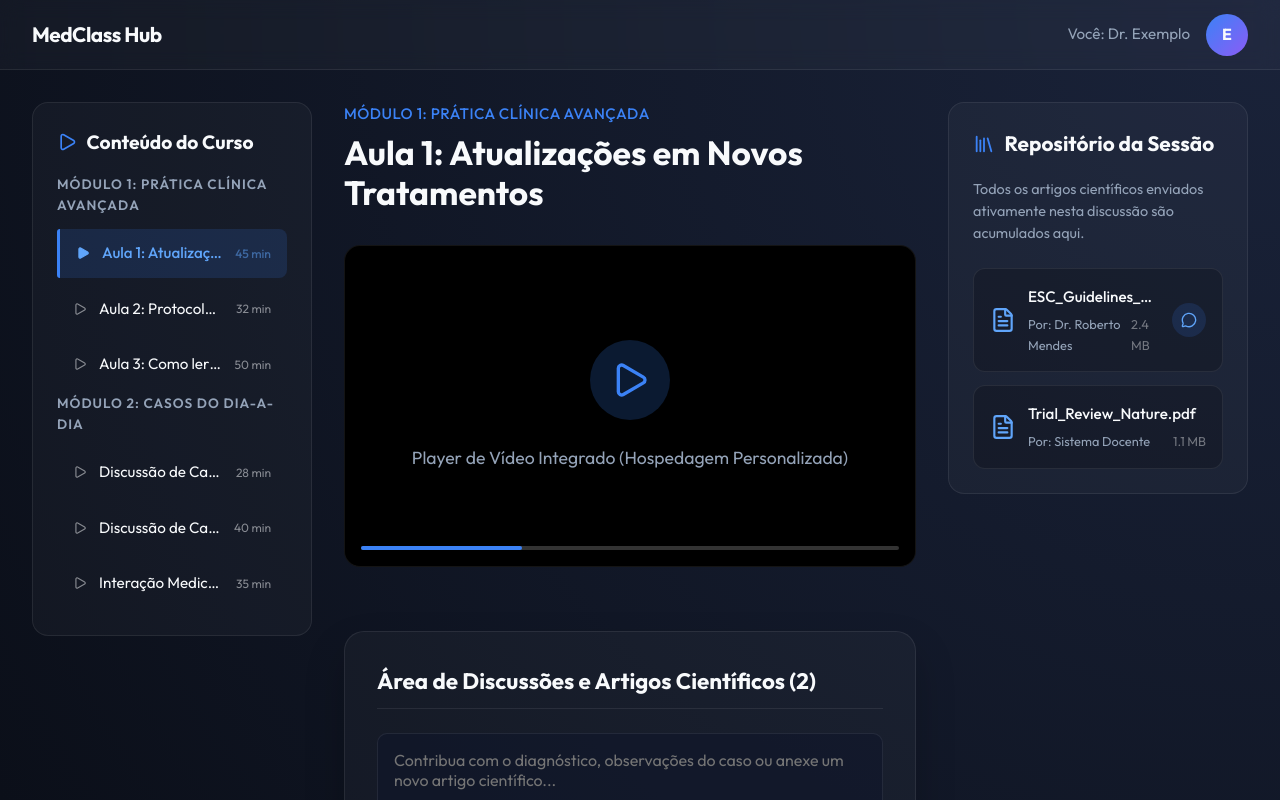
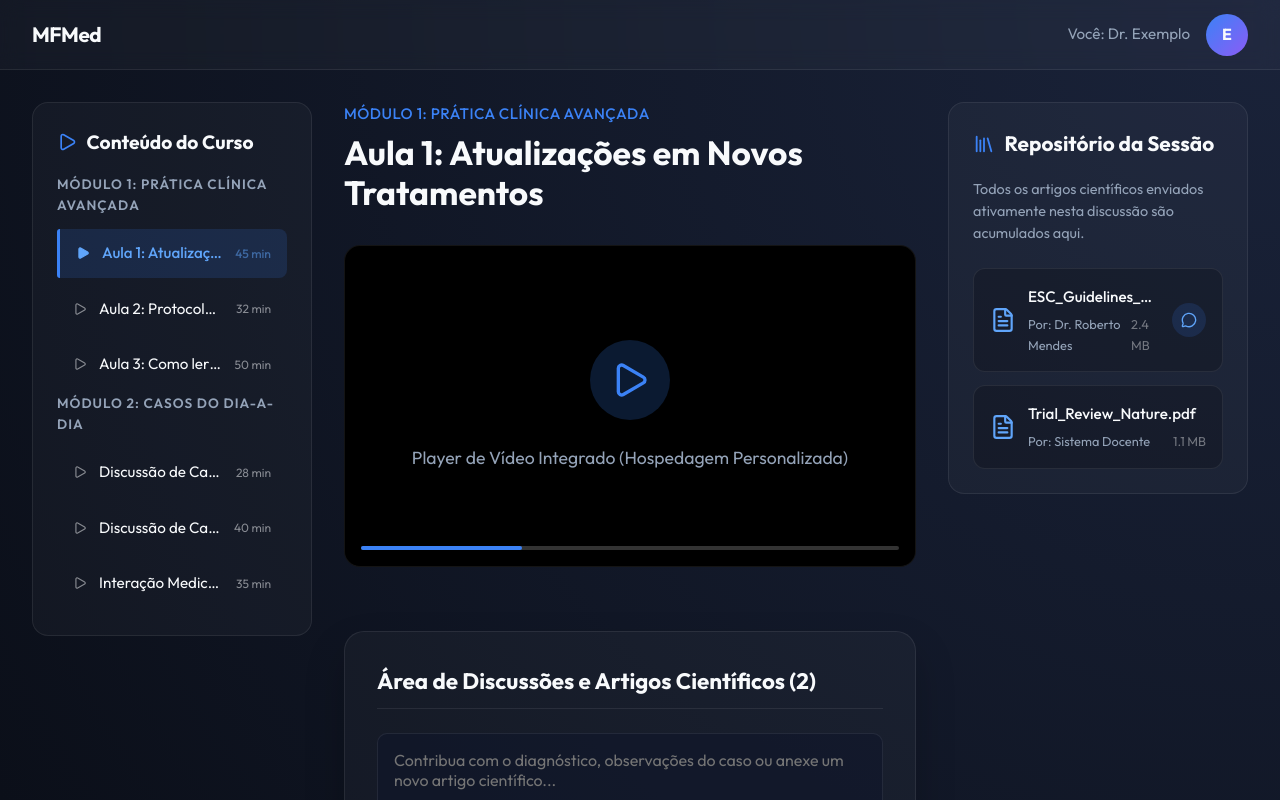
Before and after one commit to drpauloguimaraesjr/MFMed-Hub, a React (Vite) app: page / in a window 1280 px wide. Shown: the top 800 px of the page. Built offline with nearby package versions, Linux system fonts and the light colour scheme.

Commit message:
Update brand name to MFMed (Modulação Fisiológica)

```diff
--- a/index.html
+++ b/index.html
@@ -4,7 +4,7 @@
     <meta charset="UTF-8" />
     <link rel="icon" type="image/svg+xml" href="/favicon.svg" />
     <meta name="viewport" content="width=device-width, initial-scale=1.0" />
-    <title>medclass-hub</title>
+    <title>MFMed</title>
   </head>
   <body>
     <div id="root"></div>
--- a/src/pages/Dashboard.jsx
+++ b/src/pages/Dashboard.jsx
@@ -144,7 +144,7 @@ const Dashboard = () => {
   return (
     <div style={{ paddingBottom: '3rem' }}>
       <nav className="navbar fade-in">
-        <h1 style={{ fontSize: '1.3rem', fontWeight: 'bold', letterSpacing: '-0.5px' }}>MedClass Hub</h1>
+        <h1 style={{ fontSize: '1.3rem', fontWeight: 'bold', letterSpacing: '-0.5px' }}>MFMed</h1>
         <div style={{ marginLeft: 'auto', display: 'flex', gap: '1rem', alignItems: 'center' }}>
           <span style={{ fontSize: '0.95rem', color: 'var(--text-muted)' }}>Você: Dr. Exemplo</span>
           <div style={{ width: 42, height: 42, borderRadius: '50%', background: 'linear-gradient(to bottom right, var(--accent-color), #8b5cf6)', display: 'flex', alignItems: 'center', justifyContent: 'center', fontWeight: 'bold' }}>E</div>
--- a/src/pages/Landing.jsx
+++ b/src/pages/Landing.jsx
@@ -25,7 +25,7 @@ const Landing = () => {
   return (
     <div className="landing-wrapper" style={{ minHeight: '100vh', display: 'flex', flexDirection: 'column' }}>
       <header style={{ display: 'flex', justifyContent: 'space-between', alignItems: 'center', padding: '1.5rem 2rem', borderBottom: '1px solid var(--glass-border)', background: 'rgba(11, 15, 25, 0.5)' }}>
-        <h2 style={{ fontSize: '1.4rem', fontWeight: 'bold', margin: 0 }}>MedClass Hub</h2>
+        <h2 style={{ fontSize: '1.4rem', fontWeight: 'bold', margin: 0 }}>MFMed</h2>
         <button className="btn btn-secondary" onClick={() => navigate('/dashboard')} style={{ padding: '0.6rem 1.5rem', fontSize: '0.95rem' }}>
           Login (Área do Aluno)
         </button>
```
